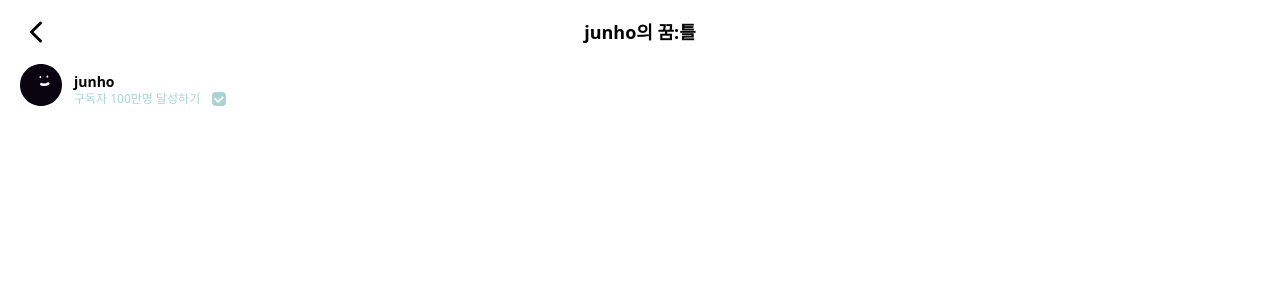
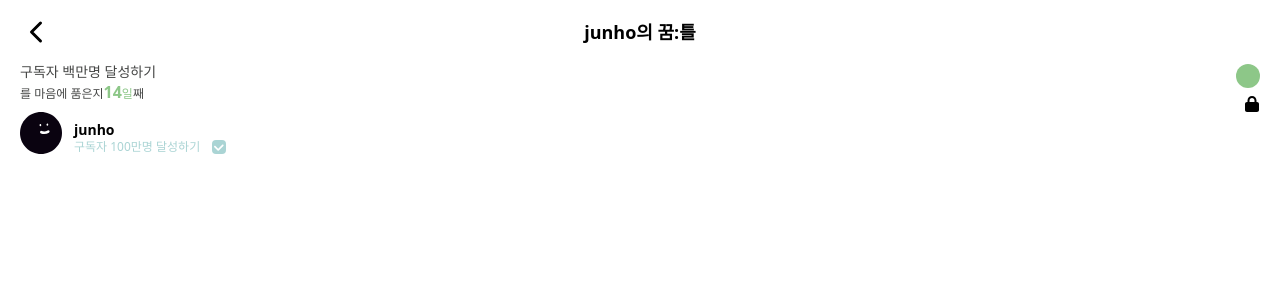
Before and after one commit to ggumms/ggumtle, a React (Vite) app in the folder frontend/: page /bucket/1 in a window 1280 px wide. Shown: the top 300 px of the page. Built offline with nearby package versions, Linux system fonts and the light colour scheme; no server answers.

Commit message:
[FE] Feat #133: 유저 버킷 컴포넌트 UI 생성
Change-Id: I242e46f4640f32087d1c44c9fae578997654ec2a

```diff
--- /dev/null
+++ b/frontend/src/pages/Bucket/BucketDetail/BucketInfo.tsx
@@ -0,0 +1,17 @@
+import ProfileBucket from '../../../components/ProfileBucket'
+
+const BucketInfo = () => {
+	return (
+		<>
+			{/* // Todo: Api 통신으로 데이터 대체 예정, hook 이용해서 버킷 데이터 한번에 데이터 받아오기 */}
+			<ProfileBucket
+				title={'구독자 백만명 달성하기'}
+				color={'lightGreen'}
+				dayCount={14}
+				isLock={true}
+			/>
+		</>
+	)
+}
+
+export default BucketInfo
--- a/frontend/src/pages/Bucket/BucketDetail/index.tsx
+++ b/frontend/src/pages/Bucket/BucketDetail/index.tsx
@@ -3,6 +3,7 @@ import WithHeaderLayout from '../../../components/layout/WithHeaderLayout'
 import { icons } from '../../../constants/header-icons'
 import { useRouter } from '../../../hooks/useRouter'
 import { IMenu, IMenuFunc, UserInfoType } from '../../../interfaces'
+import BucketInfo from './BucketInfo'
 
 const userInfo: UserInfoType = {
 	userId: 1,
@@ -34,6 +35,7 @@ const BucketDetail = () => {
 	return (
 		<>
 			<WithHeaderLayout headerMenu={headerMenu} headerFunc={headerFunc}>
+				<BucketInfo />
 				<UserProfile type="detail" userInfo={userInfo} />
 			</WithHeaderLayout>
 		</>
```
